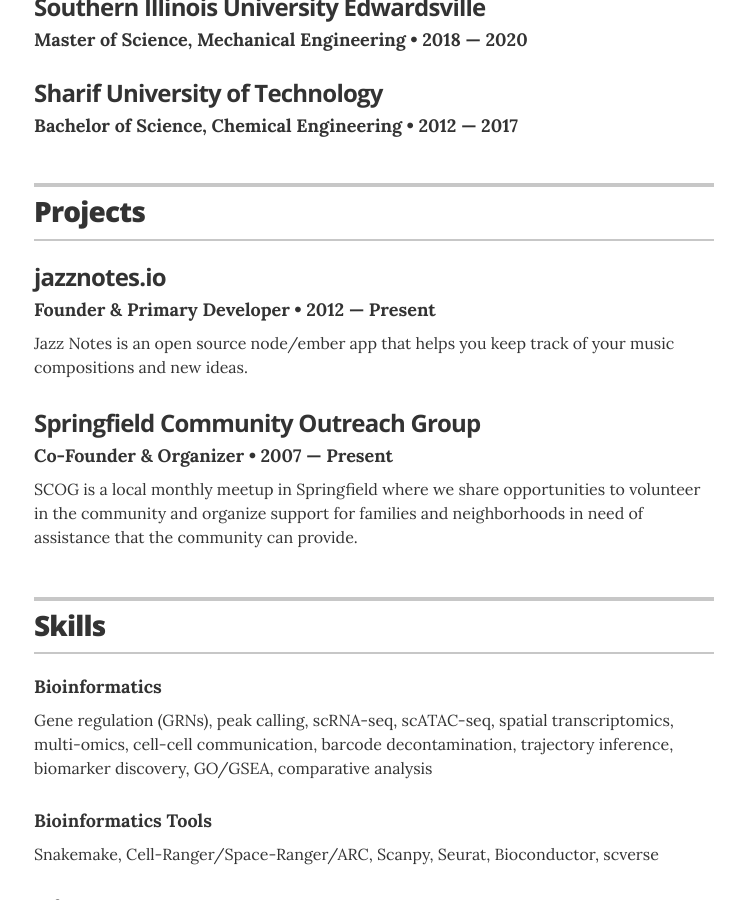
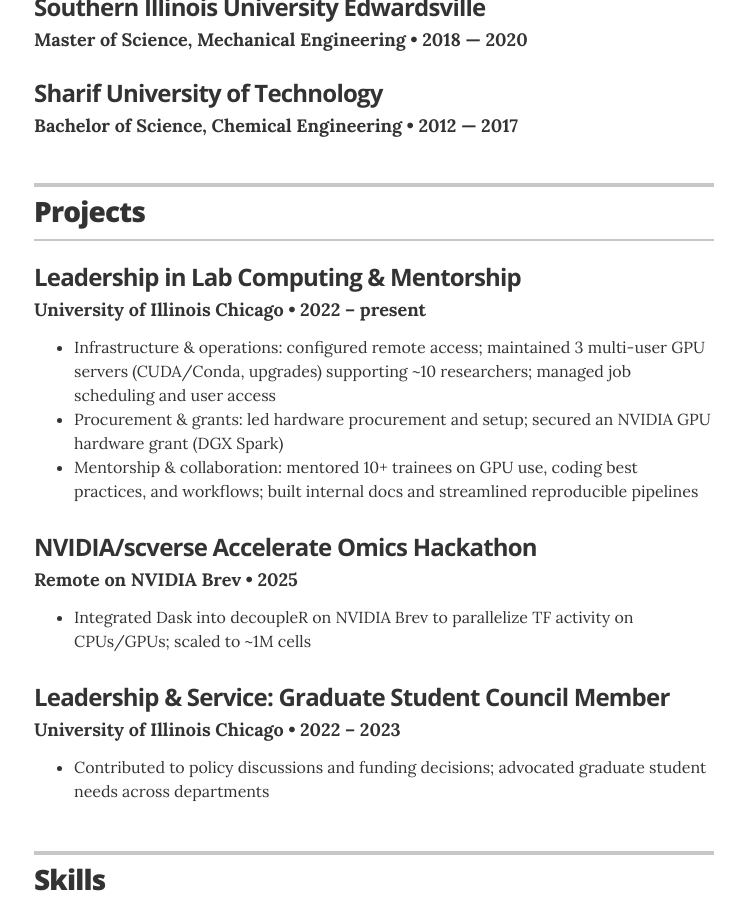
Before and after one commit to zandigohar/zandigohar.github.io, a Jekyll site: the page built from index.md, in a window 1280 px wide and 900 px high, scrolled down 2426 px. Shown: the whole window, without its empty margins (266-1011 px from the left). Built offline with Jekyll 4.4.1, drawn with Linux system fonts in a browser that asks for light colours.

Commit message:
Update projects.yml

```diff
--- a/_data/projects.yml
+++ b/_data/projects.yml
@@ -1,16 +1,26 @@
-# Projects
-# uncomment the urls if you wish to display them, and add your own URL
+# Leadership & Technical Operations (uses the "projects" loop)
+- project: "Leadership in Lab Computing & Mentorship"
+  role: "University of Illinois Chicago"
+  duration: "2022 – present"
+  description: >
+    <ul class="resume-item-list">
+      <li>Infrastructure & operations: configured remote access; maintained 3 multi-user GPU servers (CUDA/Conda, upgrades) supporting ~10 researchers; managed job scheduling and user access</li>
+      <li>Procurement & grants: led hardware procurement and setup; secured an NVIDIA GPU hardware grant (DGX Spark)</li>
+      <li>Mentorship & collaboration: mentored 10+ trainees on GPU use, coding best practices, and workflows; built internal docs and streamlined reproducible pipelines</li>
+    </ul>
 
-# jazznotes.io
-- project: jazznotes.io
-  role: Founder & Primary Developer
-  duration: 2012 &mdash; Present
-  # url: "#"
-  description: Jazz Notes is an open source node/ember app that helps you keep track of your music compositions and new ideas.
+- project: "NVIDIA/scverse Accelerate Omics Hackathon"
+  role: "Remote on NVIDIA Brev"
+  duration: "2025"
+  description: >
+    <ul class="resume-item-list">
+      <li>Integrated Dask into decoupleR on NVIDIA Brev to parallelize TF activity on CPUs/GPUs; scaled to ~1M cells</li>
+    </ul>
 
-# Springfield Community Outreach Group
-- project: Springfield Community Outreach Group
-  role: Co-Founder & Organizer
-  duration: 2007 &mdash; Present
-  # url: "#"
-  description: SCOG is a local monthly meetup in Springfield where we share opportunities to volunteer in the community and organize support for families and neighborhoods in need of assistance that the community can provide.
+- project: "Leadership & Service: Graduate Student Council Member"
+  role: "University of Illinois Chicago"
+  duration: "2022 – 2023"
+  description: >
+    <ul class="resume-item-list">
+      <li>Contributed to policy discussions and funding decisions; advocated graduate student needs across departments</li>
+    </ul>
```
